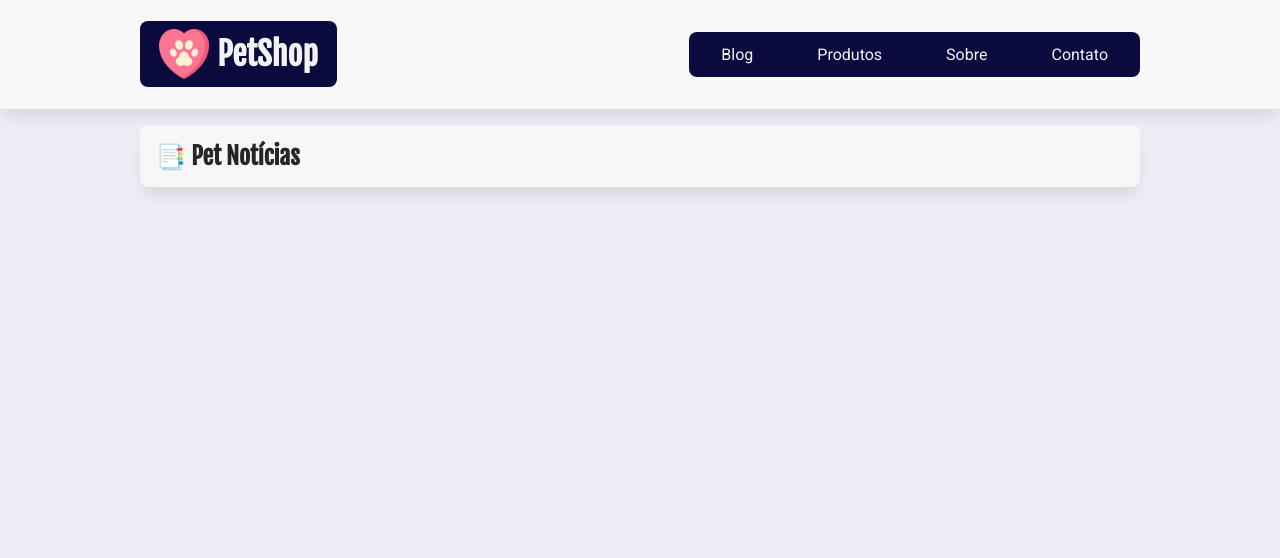
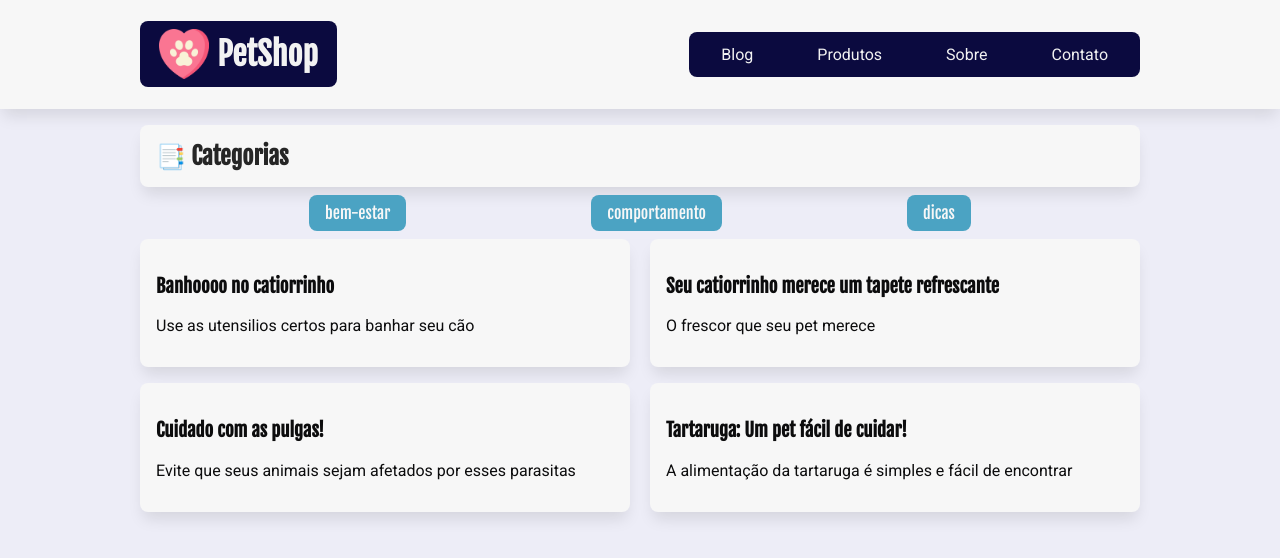
Before and after one commit to msakal/petshop, a React (Create React App) app: page /categoria/bem-estar in a window 1280 px wide. Shown: the top 558 px of the page. Built offline with nearby package versions, Linux system fonts and the light colour scheme; data requests are answered from the project's data file.

Commit message:
props.url e useEffect com dependência

```diff
--- a/src/components/ListaPosts/ListaPosts.jsx
+++ b/src/components/ListaPosts/ListaPosts.jsx
@@ -6,7 +6,7 @@ import estilos from "./ListaPosts.module.css";
 import Artigo from "../Artigo";
 import LoadingDesenho from "../LoadingDesenho/LoadingDesenho";
 
-const ListaPosts = () => {
+const ListaPosts = ({ url }) => {
   /* Iniciamos o state do componente com um array vazio, para posteriormente "preenche-lo" com os dados da API.
   Esta atribuição será feita com auxilio do setPosts. */
   const [posts, setPosts] = useState([]);
@@ -32,7 +32,8 @@ const ListaPosts = () => {
   useEffect(() => {
     async function getPosts() {
       try {
-        const resposta = await fetch(`${servidorApi}/posts`);
+        /* const resposta = await fetch(`${servidorApi}/posts`); */
+        const resposta = await fetch(`${servidorApi}/${url || "posts"}`);
         const dados = await resposta.json();
         setPosts(dados);
         setLoading(false);
@@ -41,7 +42,11 @@ const ListaPosts = () => {
       }
     }
     getPosts();
-  }, []);
+    /* É necessário indicar a url como dependência pos ela muda toda vez em que uma categoria é clicada
+
+    Desta forma, o useEffect "entende" que ele deve executar novamente as suas ações (neste caso, executar novamente o fetch na API)
+    */
+  }, [url]);
 
   // return <mark style={{ backgroundColor: "red" }}>carregando...</mark>;
   if (loading) {
--- a/src/pages/Categoria/Categoria.jsx
+++ b/src/pages/Categoria/Categoria.jsx
@@ -1,11 +1,19 @@
+import { useParams } from "react-router-dom";
+import ListaCategorias from "../../components/ListaCategorias/ListaCategorias";
+import ListaPosts from "../../components/ListaPosts/ListaPosts";
 import estilos from "./Categoria.module.css";
 
 /* Objetivo deste componente é exibir o ListaPosts filtrados pela categoria escolhida no menu ListaCategorias. */
 
 function Categoria() {
+  const { nome } = useParams();
   return (
     <section>
-      <h2 className={estilos.titulo_secao}>Pet Notícias</h2>
+      <h2 className={estilos.titulo_secao}>Categorias</h2>
+
+      <ListaCategorias />
+
+      <ListaPosts url={`posts?categoria=${nome}`} />
     </section>
   );
 }
```
